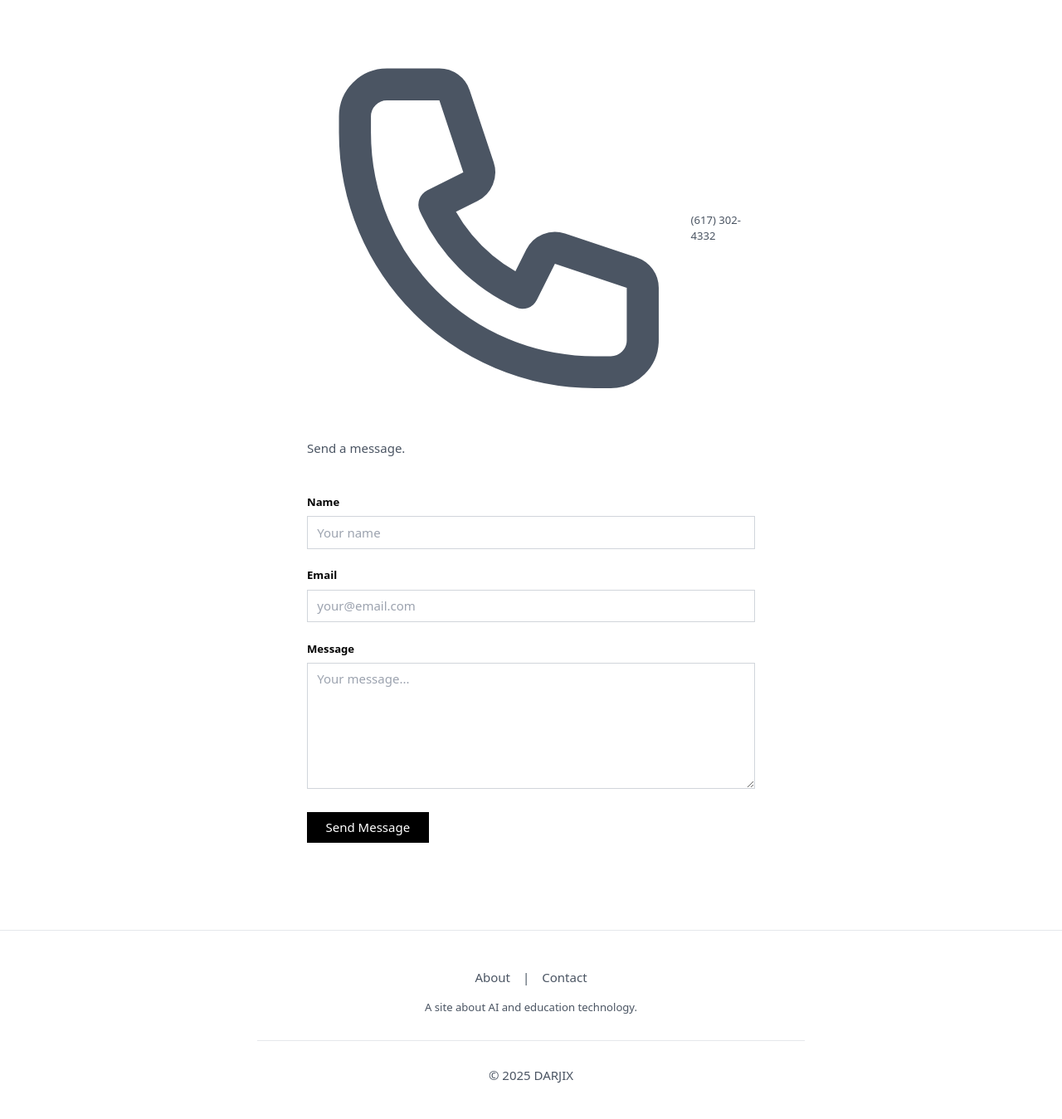
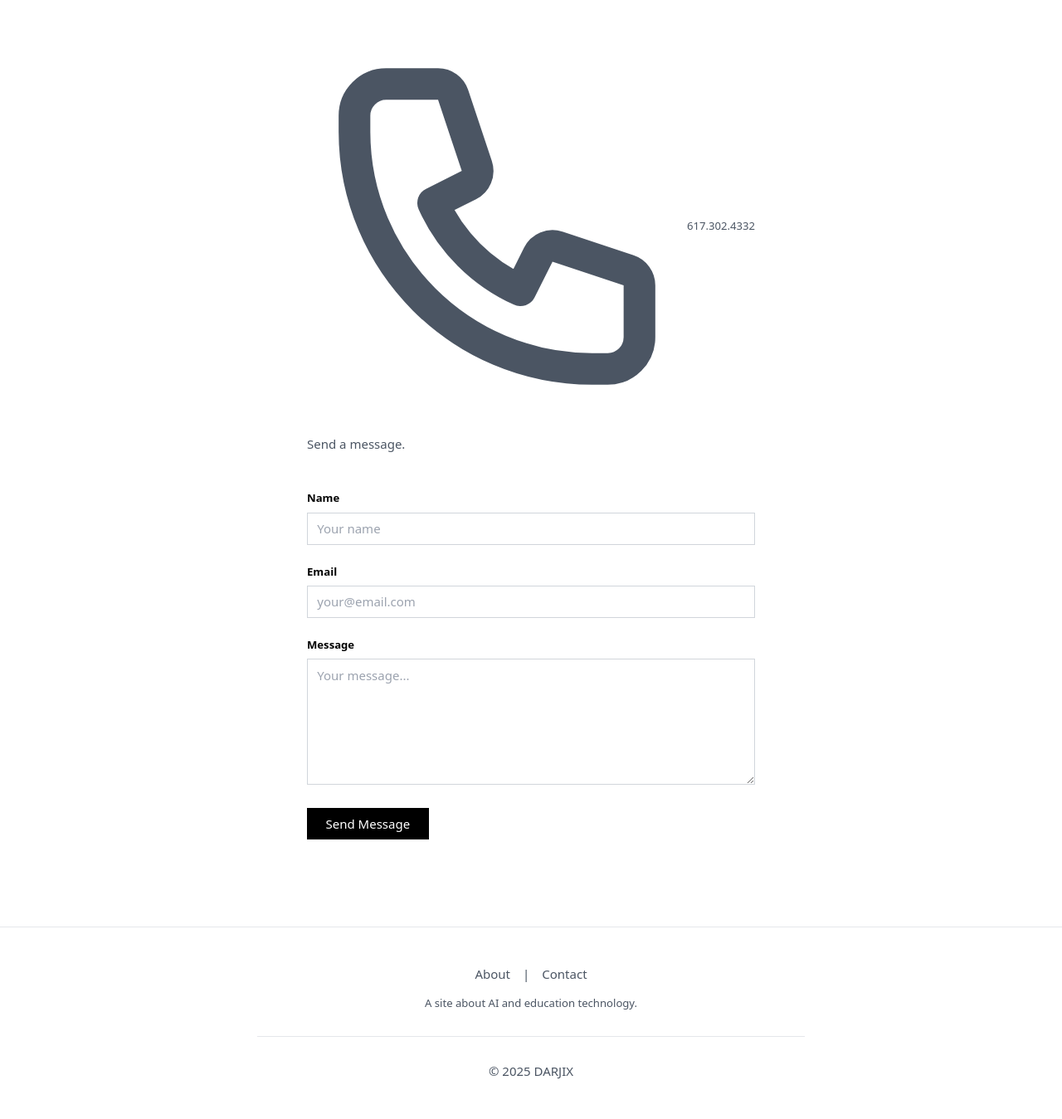
Before and after one commit to saldarji/darjix, a Jekyll site: the page built from contact.html, in a window 1280 px wide. Shown: the part 603-1952 px from the top of the page at 83% size. Built offline with Jekyll 4.4.1, drawn with Linux system fonts in a browser that asks for light colours.

Commit message:
Make phone number clickable and update format to dots

```diff
--- a/contact.html
+++ b/contact.html
@@ -21,7 +21,7 @@ title: Contact
           <svg class="w-4 h-4 text-gray-600 mr-2" fill="none" stroke="currentColor" viewBox="0 0 24 24">
             <path stroke-linecap="round" stroke-linejoin="round" stroke-width="2" d="M3 5a2 2 0 012-2h3.28a1 1 0 01.948.684l1.498 4.493a1 1 0 01-.502 1.21l-2.257 1.13a11.042 11.042 0 005.516 5.516l1.13-2.257a1 1 0 011.21-.502l4.493 1.498a1 1 0 01.684.949V19a2 2 0 01-2 2h-1C9.716 21 3 14.284 3 6V5z"/>
           </svg>
-          <span class="text-sm text-gray-600">(617) 302-4332</span>
+          <a href="tel:+16173024332" class="text-sm text-gray-600 hover:text-black">617.302.4332</a>
         </div>
       </div>
 
```
